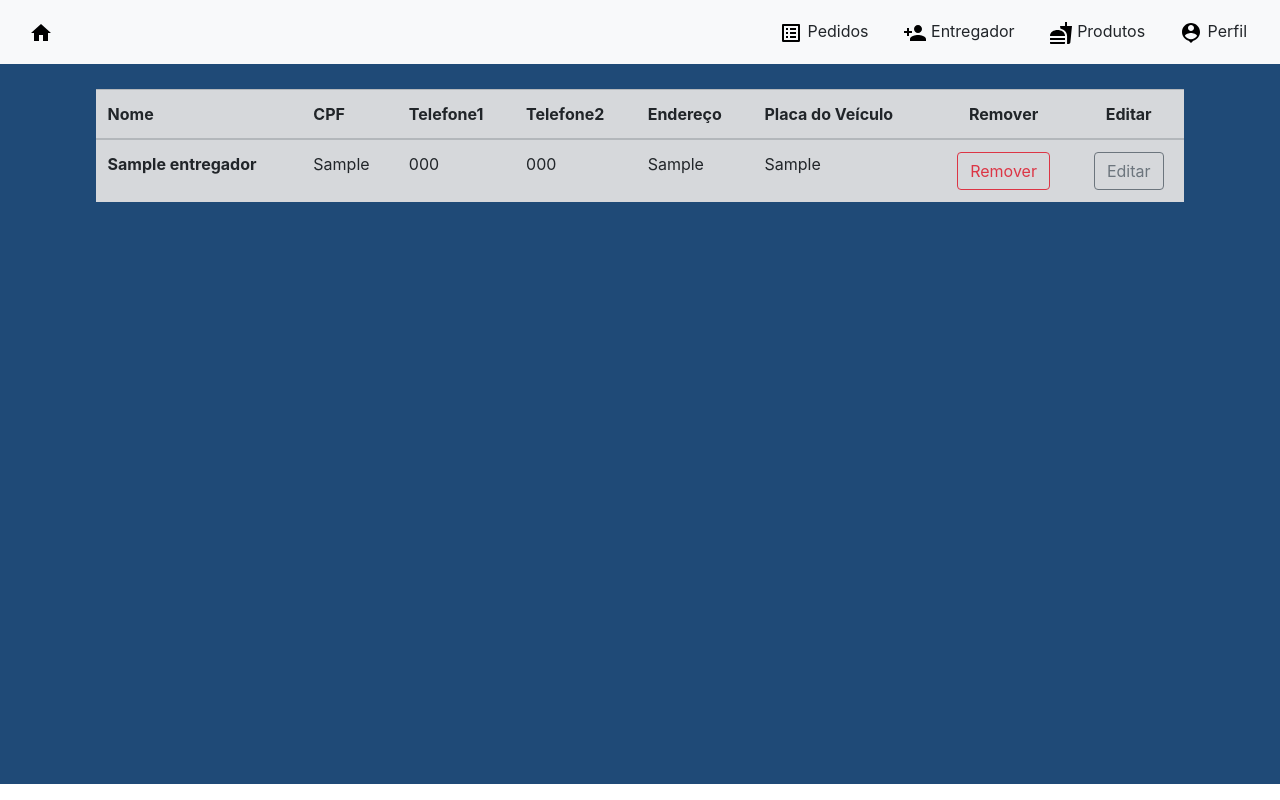
After one commit to LVLeozao/Projeto_FBD, a Django app: page /pedeMais/delivery/produto/ListarEntregadoresCadastrados/ in a window 1280 px wide. The commit adds this page. Run offline with Django 3.2, Linux system fonts and the light colour scheme; a user stored in the database is signed in; tables that the repository leaves empty hold one stand-in row (values such as "Sample post"); some libraries are stand-ins or nearby versions.

Commit message:
CRUD entregador

```diff
--- a/delivery/models.py
+++ b/delivery/models.py
@@ -106,15 +106,10 @@ class Entregador(models.Model):
     nome = models.CharField(max_length=255)
     slug = models.SlugField(max_length=250, help_text="EX.:nome-segundo")
     cpf = models.CharField(max_length=11, help_text="EX.: 99999999999")
-
-    telefone1 = models.CharField(max_length=14, help_text="EX.:99999999999999")
-    telefone2 = models.CharField(max_length=14, null=True, blank=True, help_text="EX.:9999999999999")
-
-    user = models.ForeignKey(User, null=True, blank=True, on_delete=models.PROTECT, related_name="get_entregador")
-    img = models.ImageField(help_text="Tamanho máximo 50x50", verbose_name="Imagem", null = True, blank=True)
-
+    telefone1 = models.CharField(max_length=14, help_text="EX.:(99)99999-9999")
+    telefone2 = models.CharField(max_length=13, null=True, blank=True, help_text="EX.:(87)3333-3333")
     endereco = models.ManyToManyField(Endereco)
-    filiado = models.OneToOneField(Delivery, on_delete=models.PROTECT)
+    filiado = models.ForeignKey(Delivery, on_delete=models.PROTECT, related_name="getFiliados")
     placa_veiculo = models.CharField(max_length=8, verbose_name="Placa do Veículo", help_text="EX.: AAA-9999")
 
 
@@ -123,6 +118,11 @@ class Entregador(models.Model):
 
     def __str__(self):
         return self.nome
+
+    def get_slug_delete(self):
+        return reverse ("removerEntregador", args=[self.slug])
+    def get_slug_edit(self):
+        return reverse ("editarEntregador", args=[self.slug])
 
 class Pagamento(models.Model):
 
--- a/delivery/templates/delivery/cadastroProduto.html
+++ b/delivery/templates/delivery/cadastroProduto.html
@@ -20,7 +20,7 @@ Produtos - Pede Mais
 
                 {{form|crispy}}
                 <div class="d-flex justify-content-center">
-                    <a class="btn btn-outline-secondary btn-lg" href="{% url 'produtoView' %}">Voltar</a>
+                    <a class="btn btn-outline-secondary btn-lg" href="{% url 'listarProdutosCadastrados' %}">Voltar</a>
                     <button class="btn btn-primary btn-lg" style="margin-left: 1vw;"
                     type="submit">Cadastrar</button>
                 </div>
--- /dev/null
+++ b/delivery/templates/delivery/listEntregadoresCadastrados.html
@@ -0,0 +1,64 @@
+{% extends "dashboard.html" %}
+{% load staticfiles %}
+
+{% block title %}
+Listar Entregadores - Pede Mais
+{% endblock title %}
+
+
+{% block content %}
+
+<div class="container" style="padding: 2vw;">
+    <table class="table table-hover table-secondary">
+        <thead>
+            <tr>
+                <th scope="col">Nome</th>
+                <th scope="col">CPF</th>
+                <th scope="col">Telefone1</th>
+                <th scope="col">Telefone2</th>
+                <th scope="col">Endereço</th>
+                <th scope="col">Placa do Veículo</th>
+
+                <th scope="col">
+                    <div class="d-flex justify-content-center">Remover</div>
+                </th>
+                <th scope="col">
+                    <div class="d-flex justify-content-center">Editar</div>
+                </th>
+
+
+            </tr>
+        </thead>
+        <tbody>
+            {% for obj in objects %}
+
+            <tr>
+                <th scope="row">{{obj.nome}}</th>
+                <td>{{obj.cpf}}</td>
+                <td>{{obj.telefone1}}</td>
+                {% if obj.telefone2 == None %}
+                        <td> - - - - - - - - - </td>
+                {% else %}
+                    <td>{{obj.telefone2}}</td>
+                {% endif%}
+                <td>{{obj.endereco.first}}</td>
+                <td>{{obj.placa_veiculo}}</td>
+
+                <td>
+                    <div class="d-flex justify-content-center"><a class="btn btn-outline-danger" href="{{obj.get_slug_delete}}">Remover</a>
+                </td>
+                <td>
+                    <div class="d-flex justify-content-center"><a class="btn btn-outline-secondary" href="{{obj.get_slug_edit}}">Editar</a>
+                </td>
+
+
+            </tr>
+
+            {% endfor %}
+
+        </tbody>
+    </table>
+</div>
+
+
+{% endblock content %}
--- a/delivery/urls.py
+++ b/delivery/urls.py
@@ -10,11 +10,15 @@ urlpatterns = [
     path("accounts/criarDelivery/", views.criarDeliveryView, name="criarDelivery"),
     path("accounts/criarCliente/", views.criarClienteView, name="criarCliente"),
     path("pedeMais/", views.HomeView, name = 'home'),
-    path("pedeMais/delivery/produto/", views.ProdutoView.as_view(), name = 'produtoView'),
+    path("pedeMais/delivery/cadastrarEntregador/", views.cadastrarEntregador, name = 'cadastroEntregador'),
     path("pedeMais/delivery/produto/cadastrarProduto/", views.cadastroProduto, name = 'cadastroProduto'),
     path("pedeMais/delivery/produto/ListarProdutosCadastrados/<int:pk>/editar/", views.EditProduto.as_view(), name="editarProduto"),
     path("pedeMais/delivery/produto/ListarProdutosCadastrados/<int:pk>/remover/", views.removerProduto, name = "removerProduto"),
     path("pedeMais/delivery/produto/ListarProdutosCadastrados/", views.ListarProdutosCadastrados, name = 'listarProdutosCadastrados'),
+    path("pedeMais/delivery/produto/ListarEntregadoresCadastrados/<slug:slug>/remover/", views.RemoverEntregadorView.as_view(), name = 'removerEntregador'),
+    path("pedeMais/delivery/produto/ListarEntregadoresCadastrados/<slug:slug>/editar/", views.EditarEntregadorView, name = 'editarEntregador'),
+
+    path("pedeMais/delivery/produto/ListarEntregadoresCadastrados/", views.ListarEntregadoresCadastrados, name = 'listarEntregadoresCadastrados'),
     path('pedeMais/carrinho/editarEndereco/<int:pk>', views.alterarEndereco, name="alterarEndereco"),
     path('pedeMais/carrinho/', views.CarrinhoDeliveryView, name="carrinhoView"),
     path('pedeMais/historicoPedido/', views.HistoricoPedidoView, name="historicoPedido"),
--- a/delivery/views.py
+++ b/delivery/views.py
@@ -234,10 +234,6 @@ def cadastroProduto(request):
 
 
     return render(request, "delivery/cadastroProduto.html", array)
-
-
-class ProdutoView(TemplateView):
-    template_name = "delivery/viewProduto.html"
 
 
 def ProdutoDetailView(request, slug):
@@ -482,3 +478,102 @@ def removerProduto(request, pk):
     produto.save()
 
     return redirect("listarProdutosCadastrados")
+
+
+def cadastrarEntregador(request):
+    array = {}
+    endereco = EnderecoForm(request.POST or None)
+    entregador = EntregadorForm(request.POST or None)
+    delivery = request.user.getDelivery.first()
+    array["endereco"] = endereco
+    array["entregador"] = entregador
+    array['type'] = getGroup(request.user.pk)
+
+    if request.POST:
+        # Endereco
+        rua = request.POST['rua']
+        numero = request.POST['numero']
+        complemento = request.POST['complemento']
+        bairro = request.POST['bairro']
+        cidade = request.POST['cidade']
+        estado = request.POST['estado']
+        pais = request.POST['pais']
+        #Entregador
+        nome = request.POST['nome']
+        cpf = request.POST['cpf']
+        telefone1 = request.POST['telefone1']
+        telefone2 = request.POST['telefone2']
+        placa_veiculo = request.POST['placa_veiculo']
+
+
+        objEndereco = Endereco.objects.filter(rua=rua, numero=numero, complemento=complemento, bairro=bairro, cidade=cidade, estado=estado, pais=pais).first()
+
+        if objEndereco is None:
+            objEndereco = Endereco(rua=rua, numero=numero, complemento=complemento,bairro=bairro, cidade=cidade, estado=estado, pais=pais)
+            objEndereco.save()
+
+        objEntregador = Entregador.objects.filter(nome = nome, cpf = cpf, telefone1 = telefone1, telefone2 = telefone2, endereco = objEndereco,
+        filiado = delivery, placa_veiculo = placa_veiculo).first()
+
+
+        if objEntregador is None:
+            objEntregador = Entregador(nome = nome, cpf = cpf, telefone1 = telefone1, telefone2 = telefone2, filiado = delivery, placa_veiculo = placa_veiculo)
+            objEntregador.save()
+            objEntregador.endereco.add(objEndereco)
+            objEntregador.save()
+
+        else:
+            array['mensagem']  = "true"
+            return render(request, "delivery/cadastrarEntregador.html", array)
+
+        return redirect('home')
+
+    return render(request, "delivery/cadastrarEntregador.html", array)
+
+
+
+def ListarEntregadoresCadastrados(request):
+
+    array ={}
+    array['type'] = getGroup(request.user.pk)
+
+
+    delivery = request.user.getDelivery.first()
+
+
+
+    array['objects'] = delivery.getFiliados.all()
+
+    return render(request,'delivery/listEntregadoresCadastrados.html', array)
+
+class RemoverEntregadorView(DeleteView):
+    model = Entregador
+    template_name = "delivery/removerEntregador.html"
+    success_url = reverse_lazy("listarEntregadoresCadastrados")
+
+def EditarEntregadorView(request,slug):
+    array = {}
+
+    entregador = Entregador.objects.get(slug = slug)
+    enderecoEntregador = entregador.endereco.first()
+
+
+    endereco = EnderecoForm(request.POST or None, instance=enderecoEntregador)
+    entregador = EntregadorForm(request.POST or None, instance=entregador)
+    delivery = request.user.getDelivery.first()
+
+
+    if  entregador.is_valid():
+        entregador.save()
+    if endereco.is_valid():
+        endereco.save()
+        return redirect("listarEntregadoresCadastrados")
+
+
+
+
+    array["endereco"] = endereco
+    array["entregador"] = entregador
+    array['type'] = getGroup(request.user.pk)
+
+    return render(request, "delivery/cadastrarEntregador.html", array)
--- a/templates/dashboard.html
+++ b/templates/dashboard.html
@@ -47,12 +47,6 @@
                     <div class="dropdown-menu dropdown-menu-right">
                         <a class="dropdown-item" href="#">Editar Perfil</a>
 
-                        {% if type == 'd' %}
-                        <a class="dropdown-item" href="{% url 'produtoView' %}"> Produto</a>
-
-                        <a class="dropdown-item" href="#"> Entregador</a>
-
-                        {% endif %}
 
 
                         <div class="dropdown-divider"></div>
@@ -98,11 +92,59 @@
             </div>
             {% endif %}
 
+            {% endif %}
 
+            {% if type == "d" %}
+            <div class="p-1 bd-highlight">
+                <div class="btn-group">
 
+                    <button type="button" class="btn btn-light" data-toggle="dropdown" aria-haspopup="true"
+                        aria-expanded="false">
+                        <img src="{% static 'img/icons/fastfood-24px.svg' %}" width="24vh">
+                        Produtos
+                    </button>
+                    <div class="dropdown-menu dropdown-menu-right">
+                        <a class="dropdown-item" href="{% url 'cadastroProduto' %}"> Cadastrar produto</a>
+                        <a class="dropdown-item" href="{% url 'listarProdutosCadastrados' %}"> Listar meus produto</a>
 
+                    </div>
+                </div>
+            </div>
 
+            <div class="p-1 bd-highlight">
+                <div class="btn-group">
 
+                    <button type="button" class="btn btn-light" data-toggle="dropdown" aria-haspopup="true"
+                        aria-expanded="false">
+                        <img src="{% static 'img/icons/person_add-24px.svg' %}" width="24vh">
+                        Entregador
+                    </button>
+                    <div class="dropdown-menu dropdown-menu-right">
+                        <a class="dropdown-item" href="{% url 'cadastroEntregador' %}"> Cadastrar entregador</a>
+                        <a class="dropdown-item" href="{% url 'listarEntregadoresCadastrados' %}"> Listar meus
+                            entregadores</a>
+
+                    </div>
+                </div>
+            </div>
+
+            <div class="p-1 bd-highlight">
+                <div class="btn-group">
+
+                    <button type="button" class="btn btn-light" data-toggle="dropdown" aria-haspopup="true"
+                        aria-expanded="false">
+                        <img src="{% static 'img/icons/list_alt-24px.svg' %}" width="24vh">
+                        Pedidos
+                    </button>
+                    <div class="dropdown-menu dropdown-menu-right">
+                        <a class="dropdown-item" href="{% url 'cadastroProduto' %}">
+                            Pedidos Pendentes <span class="badge badge-danger">4</span>
+                        </a>
+                        <a class="dropdown-item" href="{% url 'listarProdutosCadastrados' %}">Listar pedidos</a>
+
+                    </div>
+                </div>
+            </div>
             {% endif %}
 
         </div>
```
Also changed, not shown: delivery/form.py (+7 -3 lines), delivery/templates/delivery/cadastrarEntregador.html (added, +60 -0 lines), delivery/templates/delivery/removerEntregador.html (added, +15 -0 lines), delivery/migrations/0007_auto_20191209_1347.py (added), delivery/migrations/0008_auto_20191209_1443.py (added), delivery/migrations/0009_auto_20191209_1452.py (added), delivery/migrations/0010_auto_20191209_1502.py (added), static/img/icons/person_add-24px.svg (added). Lines whose indentation alone changed are shown as unchanged.
